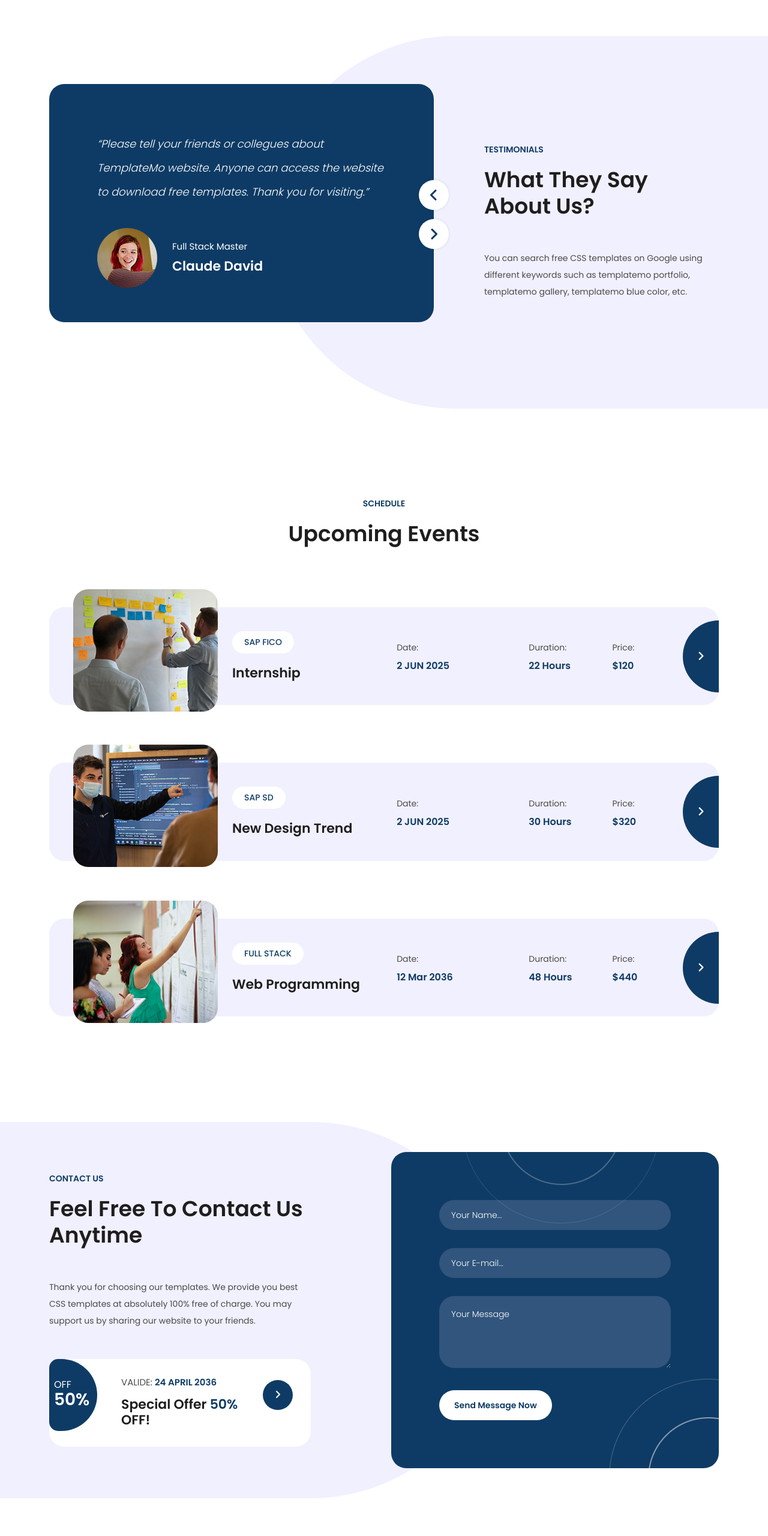
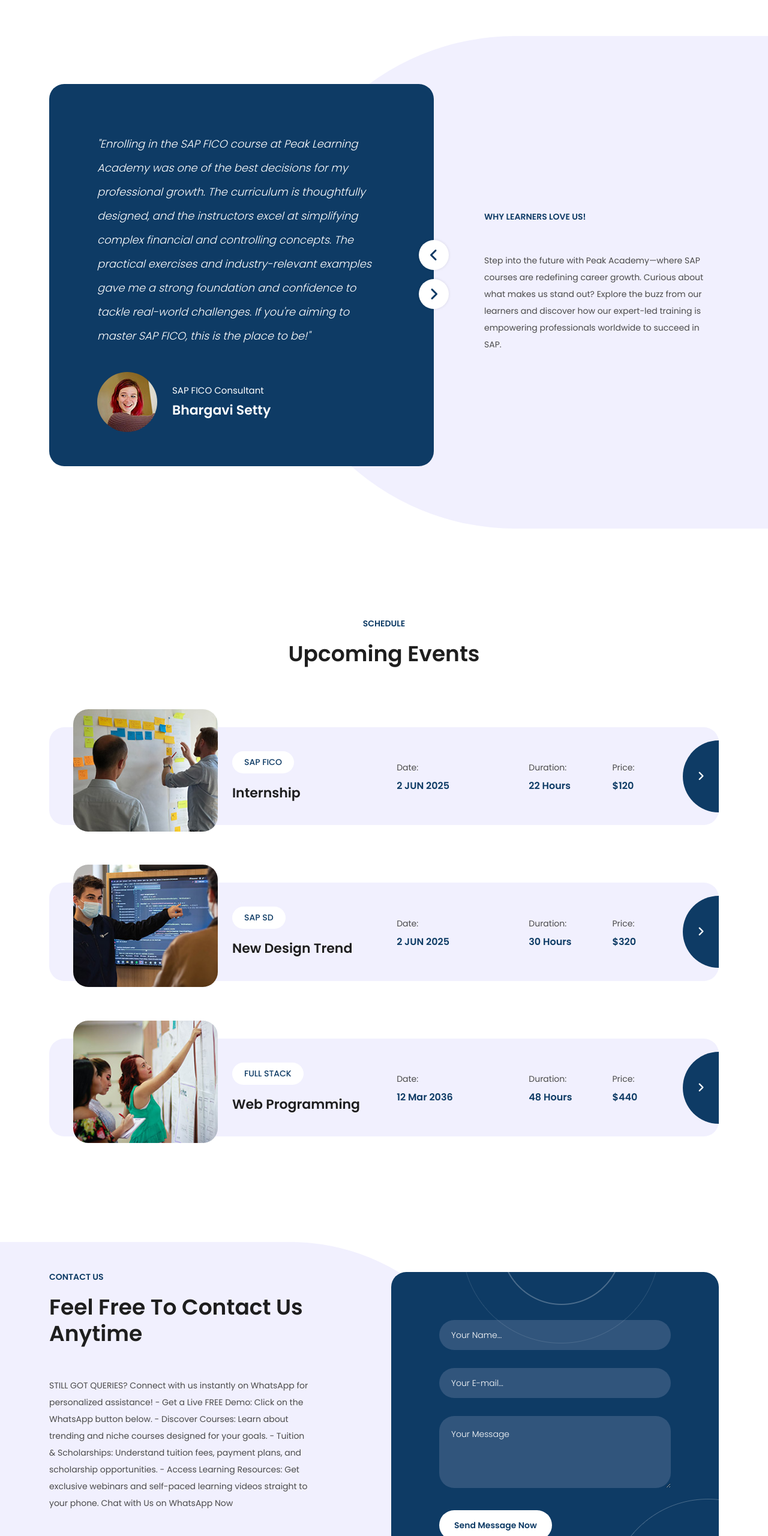
Before and after one commit to peakacademy/website_static, a plain HTML site: page index.html in a window 1280 px wide. Shown: the part 4840-7400 px from the top of the page at 60% size. Drawn offline with nearby package versions, Linux system fonts and the light colour scheme.

Commit message:
testmonial

```diff
--- a/assets/css/templatemo-scholar.css
+++ b/assets/css/templatemo-scholar.css
@@ -1497,17 +1497,17 @@ Contact Style
   padding: 30px 8px;
   line-height: 25px;
   height: 120px;
-  border-radius: 15px 60px 60px 15px;
+  border-radius: 30px 60px 80px 15px;
   display: inline-block;
   text-align: center;
   color: #fff;
-  font-size: 16px;
+  font-size: 12px;
   text-transform: uppercase;
   text-align: left;
 }
 
 .contact-us .special-offer span.offer em {
-  font-size: 28px;
+  font-size: 20px;
   font-style: normal;
   font-weight: 600;
 }
--- a/index.html
+++ b/index.html
@@ -499,15 +499,15 @@ relevant courses, including SAP FICO, SAP MM and SAP SD,
         <div class="col-lg-7">
           <div class="owl-carousel owl-testimonials">
             <div class="item">
-              <p>“Please tell your friends or collegues about TemplateMo website. Anyone can access the website to download free templates. Thank you for visiting.”</p>
+              <p>"Enrolling in the SAP FICO course at Peak Learning Academy was one of the best decisions for my professional growth. The curriculum is thoughtfully designed, and the instructors excel at simplifying complex financial and controlling concepts. The practical exercises and industry-relevant examples gave me a strong foundation and confidence to tackle real-world challenges. If you're aiming to master SAP FICO, this is the place to be!"</p>
               <div class="author">
                 <img src="assets/images/testimonial-author.jpg" alt="">
-                <span class="category">Full Stack Master</span>
-                <h4>Claude David</h4>
+                <span class="category">SAP FICO Consultant</span>
+                <h4>Bhargavi Setty</h4>
               </div>
             </div>
             <div class="item">
-              <p>“Lorem ipsum dolor sit amet, consectetur adipiscing elit, sed do eiusmod tempor incididunt ut labore et dolore magna aliqua. Quis ipsum suspendisse ultrices gravid.”</p>
+              <p>“”</p>
               <div class="author">
                 <img src="assets/images/testimonial-author.jpg" alt="">
                 <span class="category">UI Expert</span>
@@ -515,20 +515,20 @@ relevant courses, including SAP FICO, SAP MM and SAP SD,
               </div>
             </div>
             <div class="item">
-              <p>“Scholar is free website template provided by TemplateMo for educational related websites. This CSS layout is based on Bootstrap v5.3.0 framework.”</p>
+              <p>“Peak Learning Academy has been a game-changer for my career. Their SAP courses are incredibly well-structured, with expert instructors who make complex concepts easy to understand. The hands-on approach and real-world examples helped me gain confidence and practical skills. I highly recommend their courses to anyone looking to excel in SAP!”</p>
               <div class="author">
                 <img src="assets/images/testimonial-author.jpg" alt="">
-                <span class="category">Digital Animator</span>
-                <h4>Stella Blair</h4>
+                <span class="category">SAP Data Migration Consultant</span>
+                <h4>Roshni Singh</h4>
               </div>
             </div>
           </div>
         </div>
         <div class="col-lg-5 align-self-center">
           <div class="section-heading">
-            <h6>TESTIMONIALS</h6>
-            <h2>What they say about us?</h2>
-            <p>You can search free CSS templates on Google using different keywords such as templatemo portfolio, templatemo gallery, templatemo blue color, etc.</p>
+            <h6>Why Learners Love Us!</h6>
+            <p>Step into the future with Peak Academy—where SAP courses are redefining career growth.
+              Curious about what makes us stand out? Explore the buzz from our learners and discover how our expert-led training is empowering professionals worldwide to succeed in SAP.</p>
           </div>
         </div>
       </div>
@@ -651,11 +651,19 @@ relevant courses, including SAP FICO, SAP MM and SAP SD,
           <div class="section-heading">
             <h6>Contact Us</h6>
             <h2>Feel free to contact us anytime</h2>
-            <p>Thank you for choosing our templates. We provide you best CSS templates at absolutely 100% free of charge. You may support us by sharing our website to your friends.</p>
+            <p>STILL GOT QUERIES?
+              Connect with us instantly on WhatsApp for personalized assistance!
+              - Get a Live FREE Demo: Click on the WhatsApp button below.
+              - Discover Courses: Learn about trending and niche courses designed for your goals.
+              - Tuition & Scholarships: Understand tuition fees, payment plans, and scholarship opportunities.
+              - Access Learning Resources: Get exclusive webinars and self-paced learning videos straight to your phone.
+
+              Chat with Us on WhatsApp Now
+              </p>
             <div class="special-offer">
-              <span class="offer">off<br><em>50%</em></span>
-              <h6>Valide: <em>24 April 2036</em></h6>
-              <h4>Special Offer <em>50%</em> OFF!</h4>
+              <span class="offer">2nd<br><em>June</em></span>
+              <h6>Summer Internship <em></em></h6>
+              <h4>Register for our test today <em></em> </h4>
               <a href="#"><i class="fa fa-angle-right"></i></a>
             </div>
           </div>
@@ -700,7 +708,7 @@ relevant courses, including SAP FICO, SAP MM and SAP SD,
   <footer>
     <div class="container">
       <div class="col-lg-12">
-        <p>Copyright © 2036 Scholar Organization. All rights reserved. &nbsp;&nbsp;&nbsp; Design: <a href="https://templatemo.com" rel="nofollow" target="_blank">TemplateMo</a> Distribution: <a href="https://themewagon.com" rel="nofollow" target="_blank">ThemeWagon</a></p>
+        <p>Peak Academy: A venture of Chiralph consulting private limited
       </div>
     </div>
   </footer>
```
